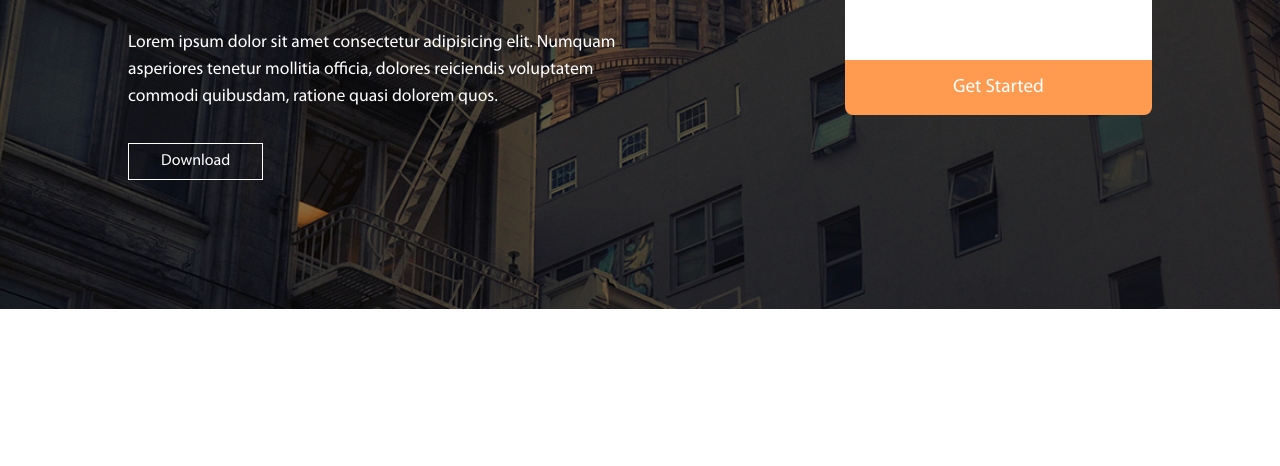
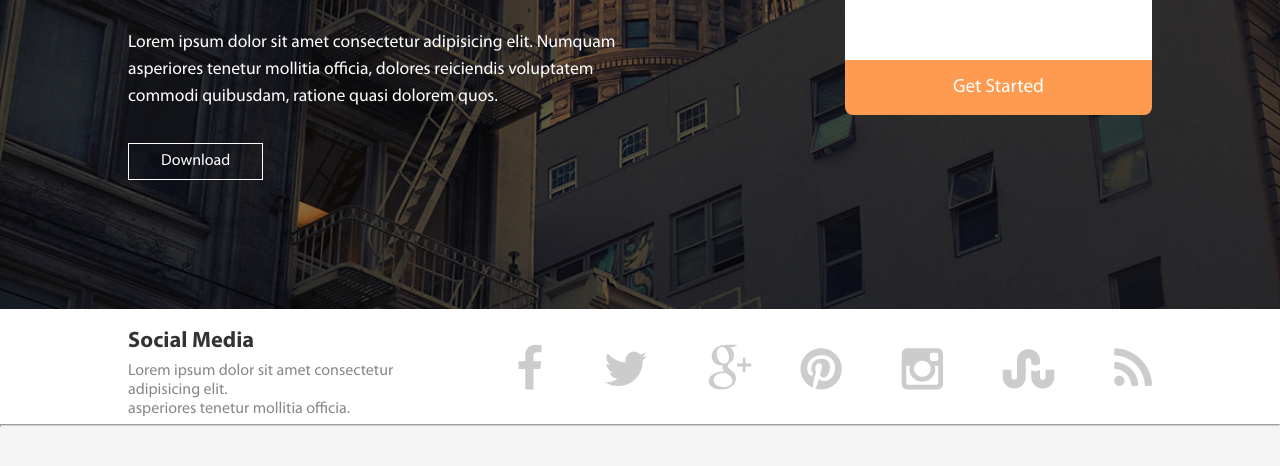
Before and after one commit to Whaider00/Web-Layout-4, a plain HTML site: page Index.html in a window 1280 px wide. Shown: the part 532-998 px from the top of the page. Drawn offline with Linux system fonts and the light colour scheme.

Commit message:
add changes

```diff
--- a/Index.html
+++ b/Index.html
@@ -53,6 +53,22 @@
           </form>
        </div>
     </div>
+    <div >
    </section>
+   <div id="social-media-section">
+        <div id="social-media-content" class="container">
+             <div id="social-media-text" >
+                 <h2>Social Media</h2>
+                 <p>
+                 Lorem ipsum dolor sit amet consectetur adipisicing elit.<br>
+                 asperiores tenetur mollitia officia.
+                </p>
+             </div>
+            <div id="social-media-image">
+            <img src="./assets/images/Social Media Icons.png" alt="Social Media Icons">
+            </div>
+        </div>
+   </div>
+   <hr id="horizontal-line">
 </body>
 </html>
--- a/assets/css/Style.css
+++ b/assets/css/Style.css
@@ -28,6 +28,7 @@
 }
 body {
     padding-bottom: 10rem;
+    background-color: var(--bg-color);
   }
 .container {
     width: 80%;
@@ -130,3 +131,32 @@ header{
     border-bottom-left-radius: 0.5rem;
     border-bottom-right-radius: 0.5rem;
 }
+#social-media-section{
+    background-color: var(--white);
+    height: 115px;
+}
+#social-media-content{
+    padding: 1.2rem 0;
+    display: flex;
+    justify-content: space-between;
+}
+#social-media-text{
+    flex-basis: 30%;
+}
+#social-media-image{
+    flex-basis: 50%;
+    padding-top: 1rem;
+}
+#social-media-text h2{
+    font-size: 1.4rem;
+    color: var(--text-color-1);
+    margin-bottom: 0.4rem;
+}
+#social-media-text p{
+    color: var(--text-color-2);
+    line-height: 1.2rem;
+}
+#horizontal-line{
+    background-color: var(--border-color);
+    height: 1px;
+}
```
